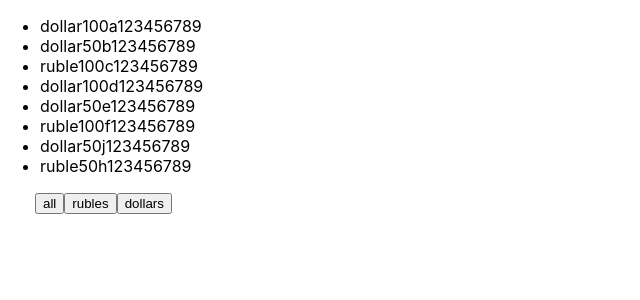
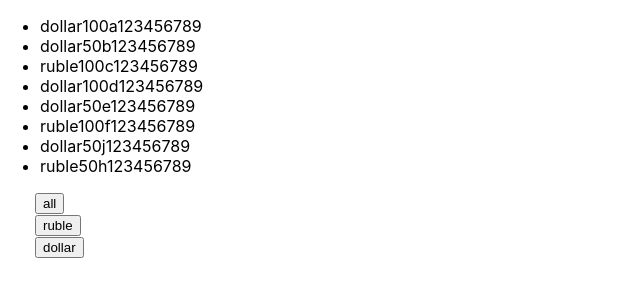
Before and after one commit to artem5511/microtaski2, a React (Create React App) app: page / in a window 1280 px wide. Shown: the top 300 px of the page, without its empty margins (0-640 px from the left). Built offline with nearby package versions, Linux system fonts and the light colour scheme.

Commit message:
final filter

```diff
--- a/src/components/ButtonforFilter.tsx
+++ b/src/components/ButtonforFilter.tsx
@@ -0,0 +1,17 @@
+import React from 'react';
+
+type ButtonforFilterPropsType = {
+    name: string
+    callback: (filter: string) => void
+}
+
+const ButtonforFilter  = (props: ButtonforFilterPropsType) => {
+
+    return (
+        <div>
+            <button onClick={()=>props.callback(props.name)}>{props.name}</button>
+        </div>
+    );
+};
+
+export default ButtonforFilter;
--- a/src/components/Filtercomponent.tsx
+++ b/src/components/Filtercomponent.tsx
@@ -1,5 +1,6 @@
 import React from 'react';
 import {FilterType} from '../App';
+import ButtonforFilter from './ButtonforFilter';
 
 
 type FilterPropsType = {
@@ -28,9 +29,13 @@ const Filtercomponent = (props: FilterPropsType) => {
                 })}
             </ul>
             <div style={{marginLeft: '35px'}}>
-                <button onClick={()=>props.onClickFilterHandler('all')}>all</button>
-                <button onClick={()=>props.onClickFilterHandler('ruble')} name={'ruble'}>rubles</button>
-                <button onClick={()=>props.onClickFilterHandler('dollar')} name={'dollar'}>dollars</button>
+                {/*<button onClick={()=>props.onClickFilterHandler('all')}>all</button>*/}
+                {/*<button onClick={()=>props.onClickFilterHandler('ruble')} name={'ruble'}>rubles</button>*/}
+                {/*<button onClick={()=>props.onClickFilterHandler('dollar')} name={'dollar'}>dollars</button>*/}
+
+                <ButtonforFilter name={'all'} callback={()=> props.onClickFilterHandler('all')}/>
+                <ButtonforFilter name={'ruble'} callback={()=> props.onClickFilterHandler('ruble')}/> <ButtonforFilter name={'dollar'} callback={()=> props.onClickFilterHandler('dollar')}/>
+
             </div>
         </>
     );
```
